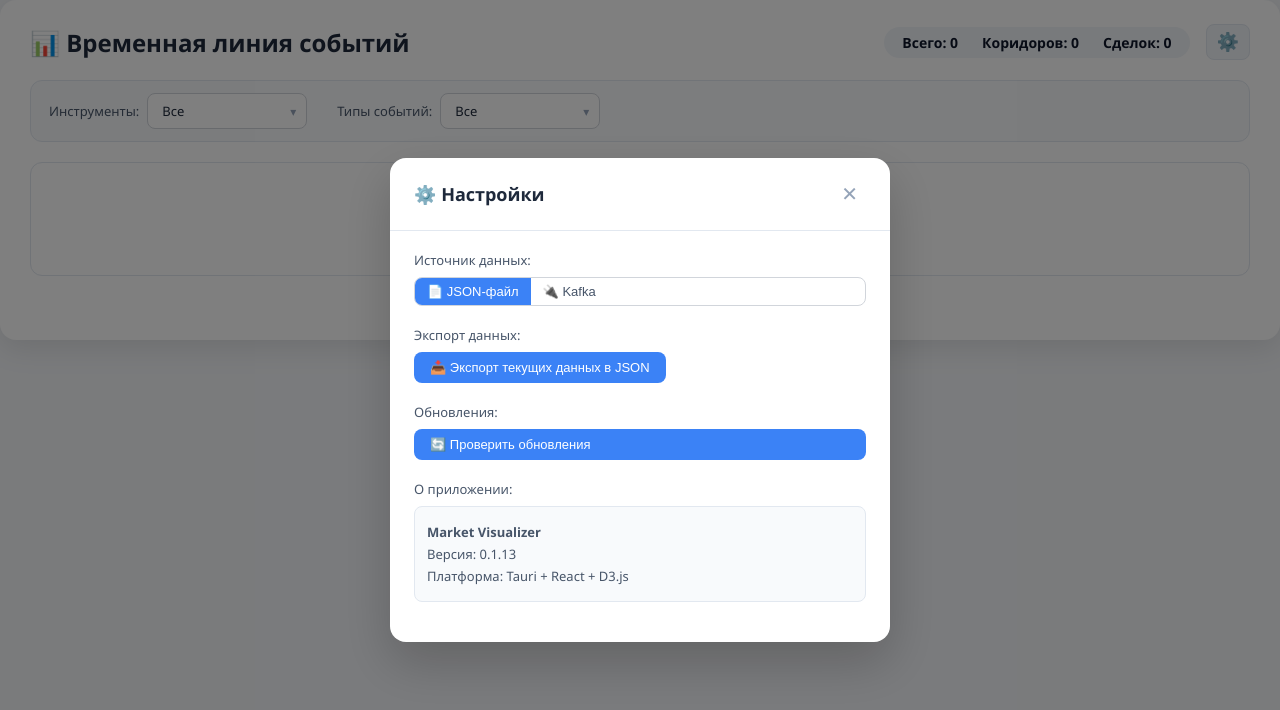
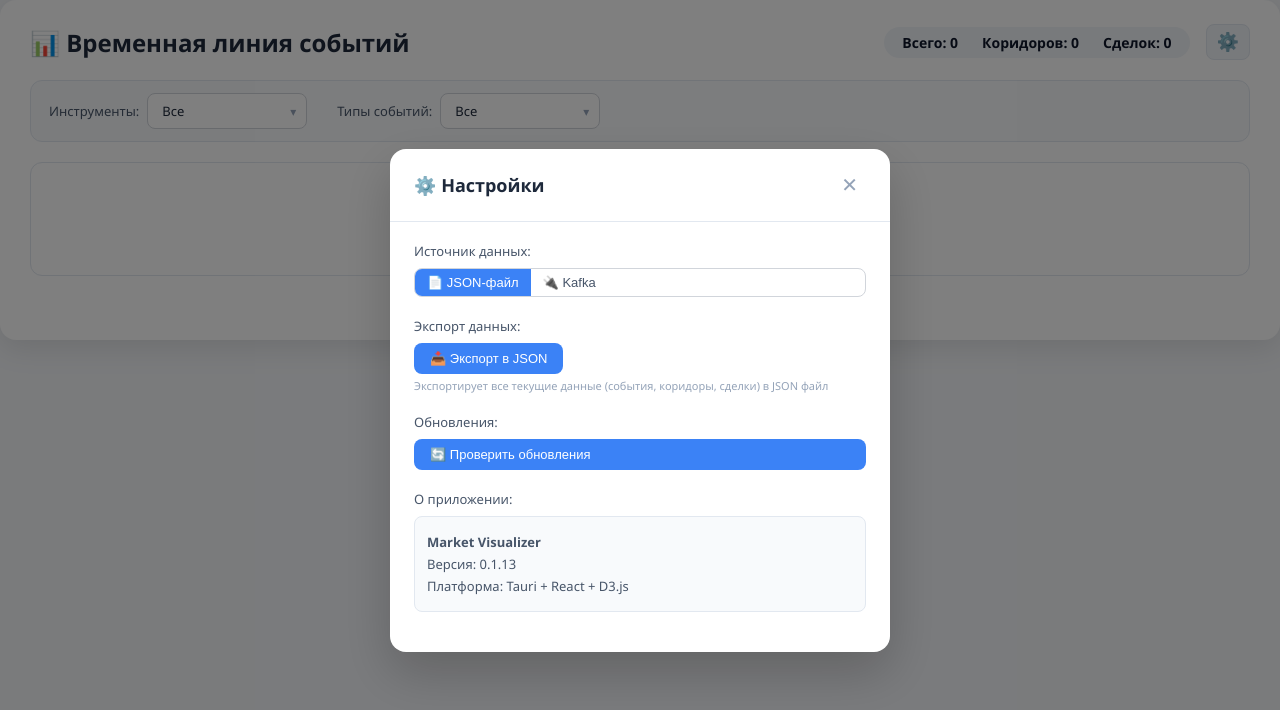
Before and after one commit to mystic-solis/market_visualizer, a React (Vite) app: page / in a window 1280 px wide. Both pictures are taken after a click on the button "⚙️". Shown: the top 710 px of the page. Built offline with nearby package versions, Linux system fonts and the light colour scheme.

Commit message:
Add feedback for JSON export and setting hint

```diff
--- a/src/App.tsx
+++ b/src/App.tsx
@@ -301,10 +301,13 @@ function App() {
                     a.download = `market-visualizer-export-${new Date().toISOString().slice(0,19).replace(/:/g, '-')}.json`;
                     a.click();
                     URL.revokeObjectURL(url);
+                  } else {
+                    alert('Нет данных для экспорта. Сначала загрузите данные.');
                   }
                 }}>
-                  📥 Экспорт текущих данных в JSON
+                  📥 Экспорт в JSON
                 </button>
+                <p className="setting-hint">Экспортирует все текущие данные (события, коридоры, сделки) в JSON файл</p>
               </div>
               <div className="setting-item">
                 <label>Обновления:</label>
--- a/src/index.css
+++ b/src/index.css
@@ -479,8 +479,9 @@ body {
   color: #991b1b;
 }
 
-.update-info.update-downloading {
-  background: #dbeafe;
-  color: #1e40af;
-  font-family: monospace;
+.setting-hint {
+  font-size: 11px;
+  color: #94a3b8;
+  margin-top: 4px;
+  margin-bottom: 0;
 }
```
